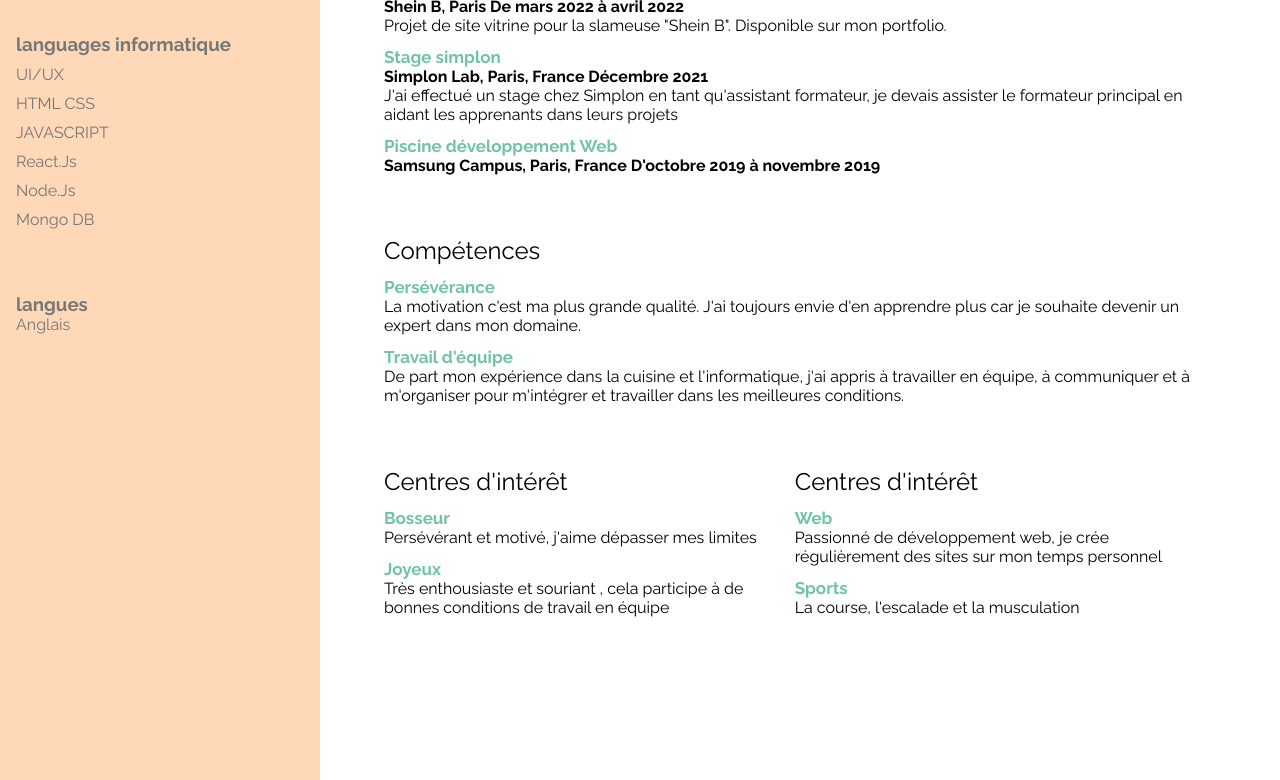
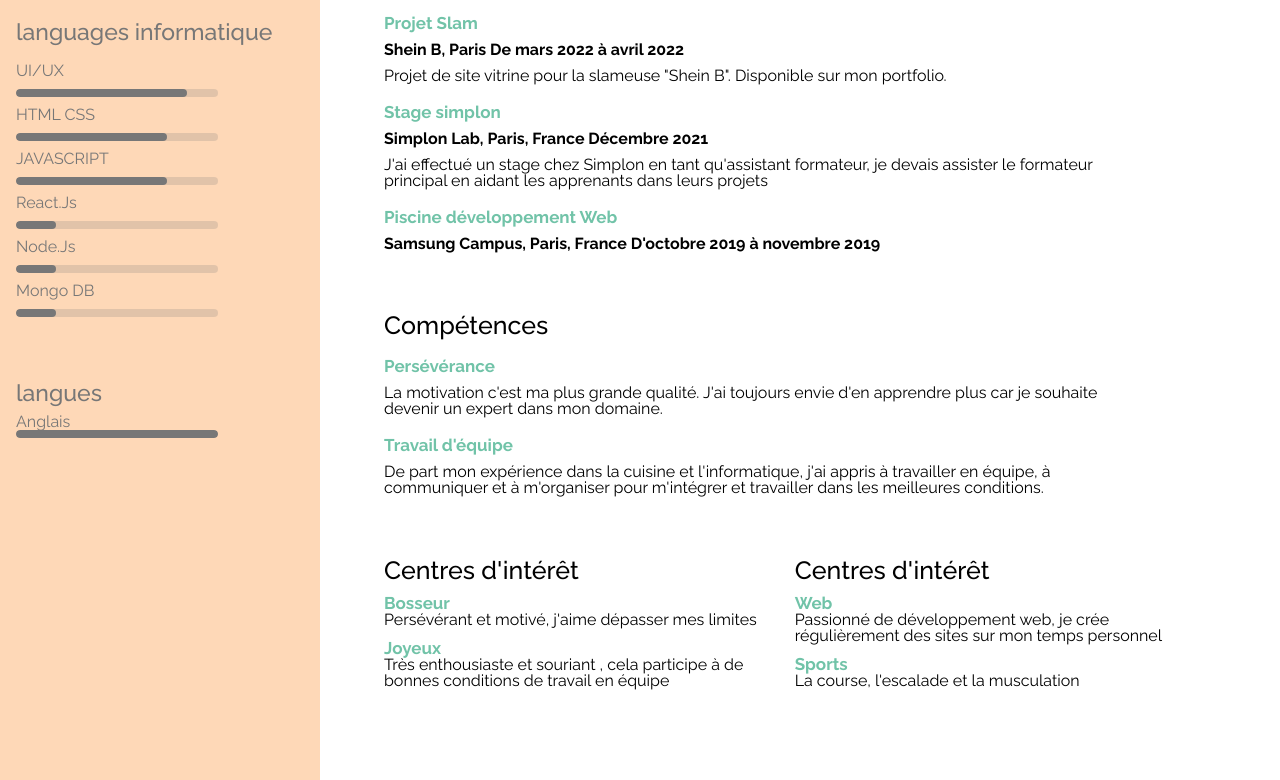
Before and after one commit to WadeTheDev/My-CV, a plain HTML site: page index.html in a window 1280 px wide. Shown: the part 573-1353 px from the top of the page. Drawn offline with Linux system fonts and the light colour scheme.

Commit message:
progress bar

```diff
--- a/index.html
+++ b/index.html
@@ -6,7 +6,7 @@
     <meta http-equiv="X-UA-Compatible" content="IE=edge">
     <meta name="viewport" content="width=device-width, initial-scale=1.0">
     <link rel="icon" type="image/png" sizes="16x16" href="img/Logo CV.png">
-    <!-- <link rel="stylesheet" href="reset.css"> -->
+    <link rel="stylesheet" href="reset.css">
     <link rel="stylesheet" href="style.css">
     <title>Mon CV</title>
 </head>
@@ -39,17 +39,39 @@
             <section class="language-tech">
                 <H3>languages informatique</H3>
                 <p>UI/UX</p>
+                <div class="bar-container">
+                    <div class="bar1 progress"></div>
+                </div>
                 <p>HTML CSS</p>
+                <div class="bar-container">
+                    <div class="bar2 progress"></div>
+                </div>
                 <p>JAVASCRIPT</p>
+                <div class="bar-container">
+                    <div class="bar3 progress"></div>
+                </div>
                 <p>React.Js</p>
+                <div class="bar-container">
+                    <div class="bar4 progress"></div>
+                </div>
                 <p>Node.Js</p>
+                <div class="bar-container">
+                    <div class="bar5 progress"></div>
+                </div>
                 <p>Mongo DB</p>
+                <div class="bar-container">
+                    <div class="bar6 progress"></div>
+                </div>
             </section>
             <section class="languages">
                 <H3>langues</H3>
 
                 <p>Anglais</p>
+                <div class="bar-container">
+                    <div class="bar7 progress"></div>
+                </div>
             </section>
+
         </aside>
 
 
--- a/reset.css
+++ b/reset.css
@@ -1,7 +1,7 @@
 /* http://meyerweb.com/eric/tools/css/reset/
    v2.0 | 20110126
-   License: none (public domain)
-*/
+   License: none (public domain) */
+
 
 html, body, div, span, applet, object, iframe,
 h1, h2, h3, h4, h5, h6, p, blockquote, pre,
--- a/style.css
+++ b/style.css
@@ -7,10 +7,12 @@
 }
 
 
+
 #cv-container{
     width: 100%;
     height: 200vh;
     display: flex;
+    font-family: 'Raleway', sans-serif;
 }
 
 .icons{
@@ -33,7 +35,11 @@
     color: #777777;
 }
 
-
+.left h3{
+    font-size: 23px;
+    font-weight: 500;
+    margin-bottom: 10px;
+}
 
 .article-left{
     width: 90%;
@@ -92,13 +98,25 @@
 }
 
 .right h2, .right h1{
-    font-weight: 400;
+    font-weight: 500;
+    font-size: 25px;
+}
+
+.right h4{
+    font-weight: 700;
 }
 
 .flex-column{
     display: flex;
     flex-direction: column;
-    gap: 12px;
+    gap: 20px;
+    width: 90%;
+}
+
+.flex-column article{
+    display: flex;
+    flex-direction: column;
+    gap: 10px;
     width: 90%;
 }
 
@@ -114,3 +132,38 @@
     gap: 12px;
     width: 90%;
 }
+
+.bar-container{
+    width: 70%;
+    height: 8px;
+    background-color: rgba(119, 119, 119, 0.21);;
+    border-radius: 50px;
+    overflow: hidden;
+}
+
+ .progress{
+    height: 100%;
+    background: #777777;
+    border-radius: 50px;
+}
+.bar1{
+    width: 85%;
+}
+.bar2{
+    width: 75%;
+}
+.bar3{
+    width: 75%;
+}
+.bar4{
+    width: 20%;
+}
+.bar5{
+    width: 20%;
+}
+.bar6{
+    width: 20%;
+}
+.bar7{
+    width: 100%;
+}
```
